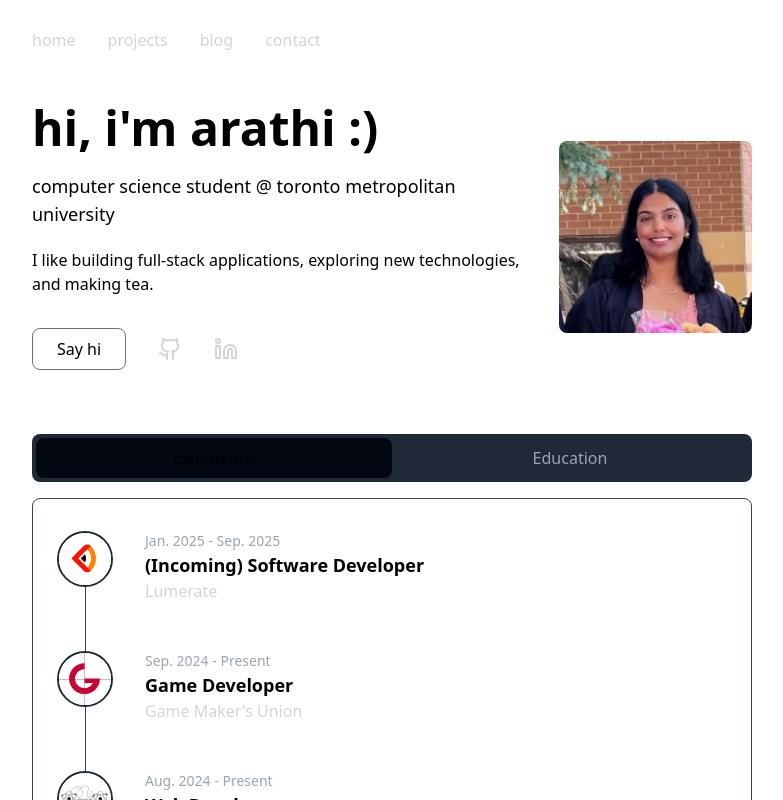
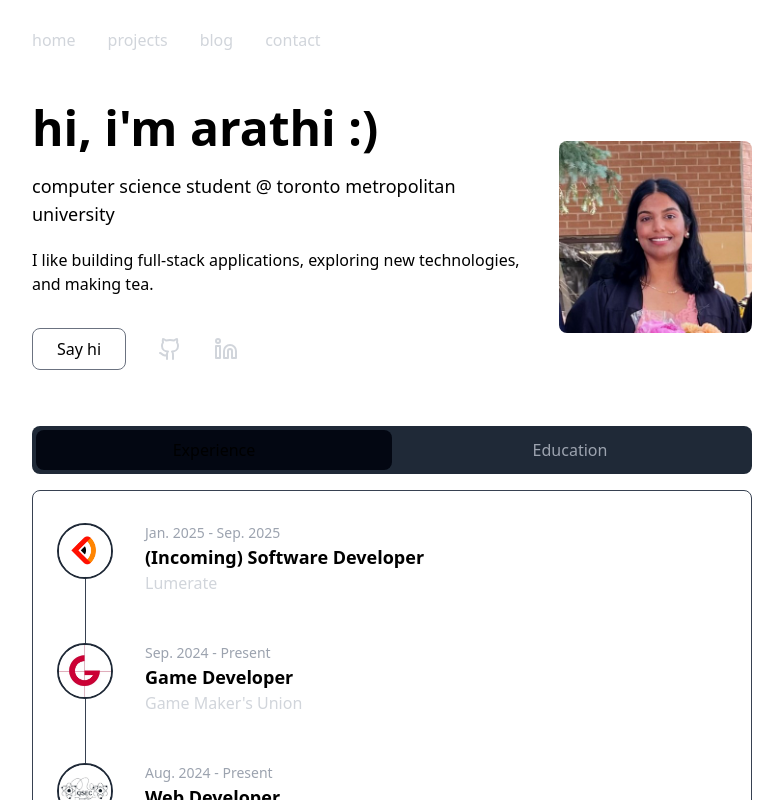
Before and after one commit to avallip443/arathi, a React (Vite) app: page / in a window 1280 px wide. Shown: the top 800 px of the page, without its empty margins (248-1031 px from the left). Built offline with nearby package versions, Linux system fonts and the light colour scheme.

Commit message:
update padding

```diff
--- a/src/components/experience/Experience.tsx
+++ b/src/components/experience/Experience.tsx
@@ -8,7 +8,7 @@ const Experience: React.FC = () => {
   const [activeTab, setActiveTab] = useState<Tab>("Experience");
 
   return (
-    <div className="py-10">
+    <div className="pt-8">
       {/* Tabs */}
       <div className="flex rounded-lg bg-gray-800 p-1">
         <button
```
